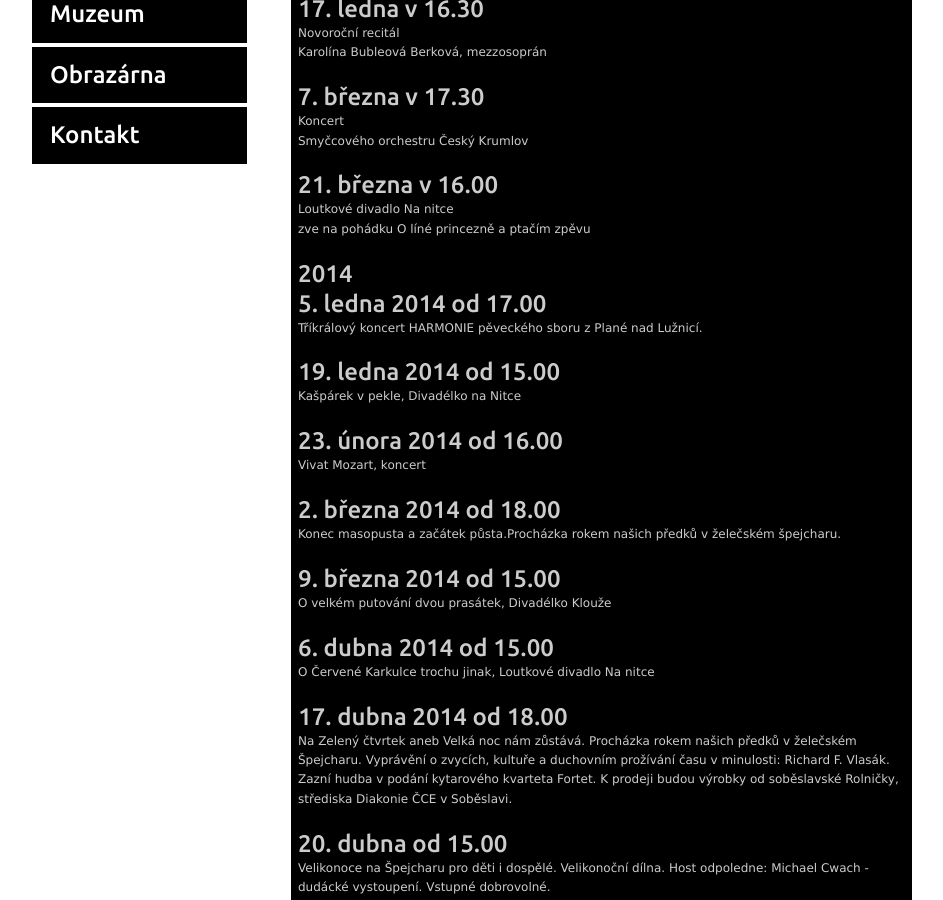
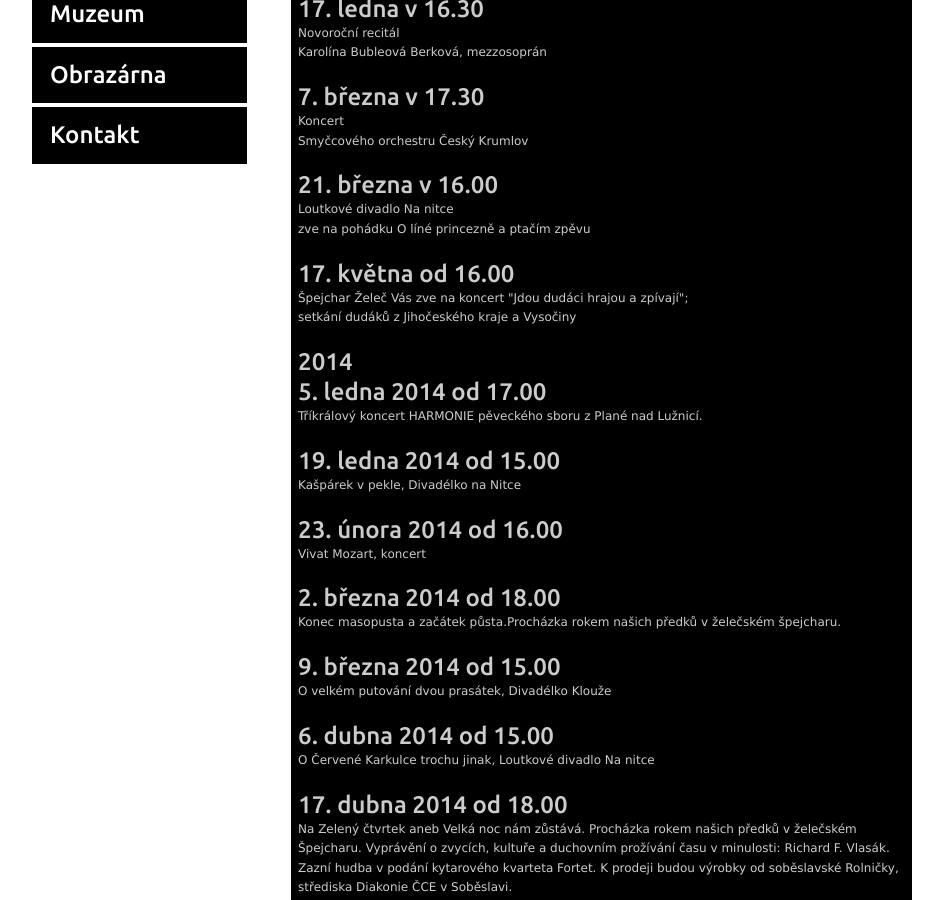
Before and after one commit to spejcharzelec/spejcharzelec.github.com, a Jekyll site: the page built from _posts/2011-12-24-archiv-akci.html, in a window 1280 px wide and 900 px high, scrolled down 348 px. Shown: the whole window, without its empty margins (168-1111 px from the left). Built offline with Jekyll 4.4.1, drawn with Linux system fonts in a browser that asks for light colours.

Commit message:
Update 2011-12-24-archiv-akci.html

```diff
--- a/_posts/2011-12-24-archiv-akci.html
+++ b/_posts/2011-12-24-archiv-akci.html
@@ -17,6 +17,10 @@ Smyčcového orchestru Český Krumlov<br /><br />
 <h2>21. března v 16.00</h2>
 Loutkové divadlo Na nitce<br />
 zve na pohádku O líné princezně a ptačím zpěvu<br /><br />
+
+<h2>17. května od 16.00</h2>
+Špejchar Želeč Vás zve na koncert "Jdou dudáci hrajou a zpívají";<br />
+setkání dudáků z Jihočeského kraje a Vysočiny<br /><br />
 
 <h2>2014</h2>
 
```
